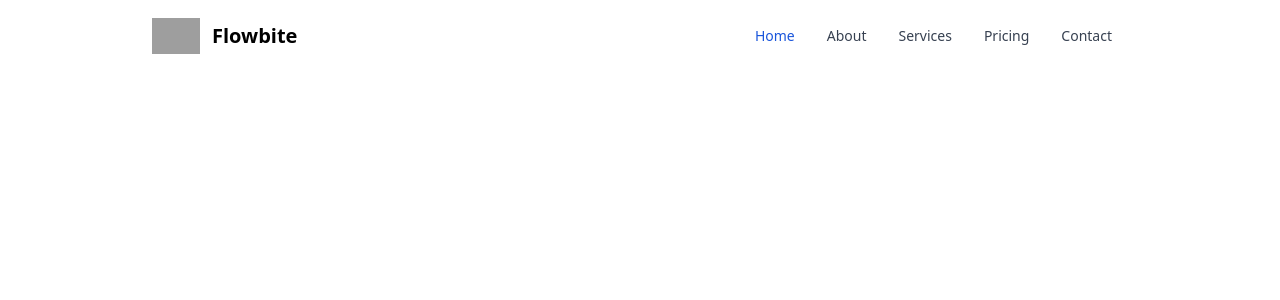
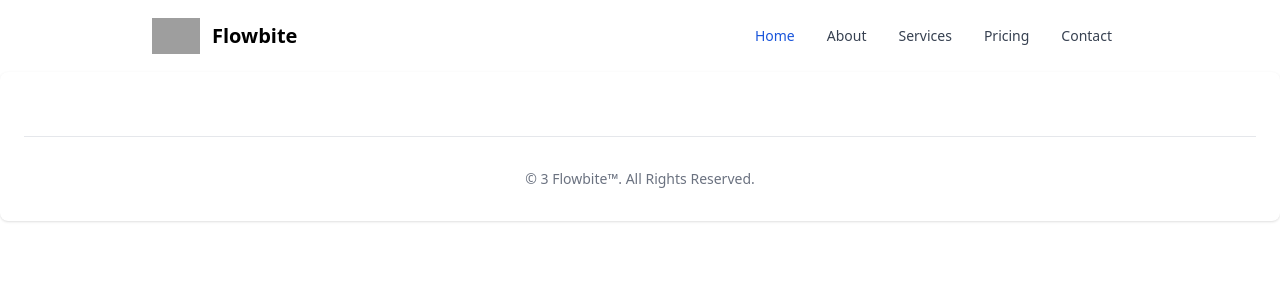
Before and after one commit to Ratchaphon1412/mirror-assistant, a Vue app in the folder frontend/: page / in a window 1280 px wide. Shown: the top 300 px of the page. Built offline with nearby package versions, Linux system fonts and the light colour scheme; grey boxes are pictures that could not be loaded.

Commit message:
add footer

```diff
--- /dev/null
+++ b/frontend/src/components/Footer.vue
@@ -0,0 +1,12 @@
+<template>
+  <footer
+    class="p-4 bg-white rounded-lg shadow md:px-6 md:py-8 dark:bg-gray-900"
+  >
+    <hr class="my-6 border-gray-200 sm:mx-auto dark:border-gray-700 lg:my-8" />
+    <span class="block text-sm text-gray-500 sm:text-center dark:text-gray-400"
+      >© 3
+      <a href="https://flowbite.com/" class="hover:underline">Flowbite™</a>. All
+      Rights Reserved.
+    </span>
+  </footer>
+</template>
--- a/frontend/src/layouts/NavbarFooter.vue
+++ b/frontend/src/layouts/NavbarFooter.vue
@@ -1,16 +1,23 @@
 <template>
   <section>
     <Navbar />
+
+    <div class="container mx-auto">
+      <slot />
+    </div>
+    <Footer />
   </section>
 </template>
 <script>
 import Navbar from "@/components/Navbar.vue";
+import Footer from "@/components/Footer.vue";
 
 export default {
   name: "NavbarFooter",
   data() {},
   components: {
     Navbar,
+    Footer,
   },
 };
 </script>
--- a/frontend/src/views/HomeView.vue
+++ b/frontend/src/views/HomeView.vue
@@ -1,5 +1,5 @@
 <template>
-  <NavbarFooter />
+  <NavbarFooter> </NavbarFooter>
 </template>
 <script>
 import NavbarFooter from "@/layouts/NavbarFooter.vue";
```
